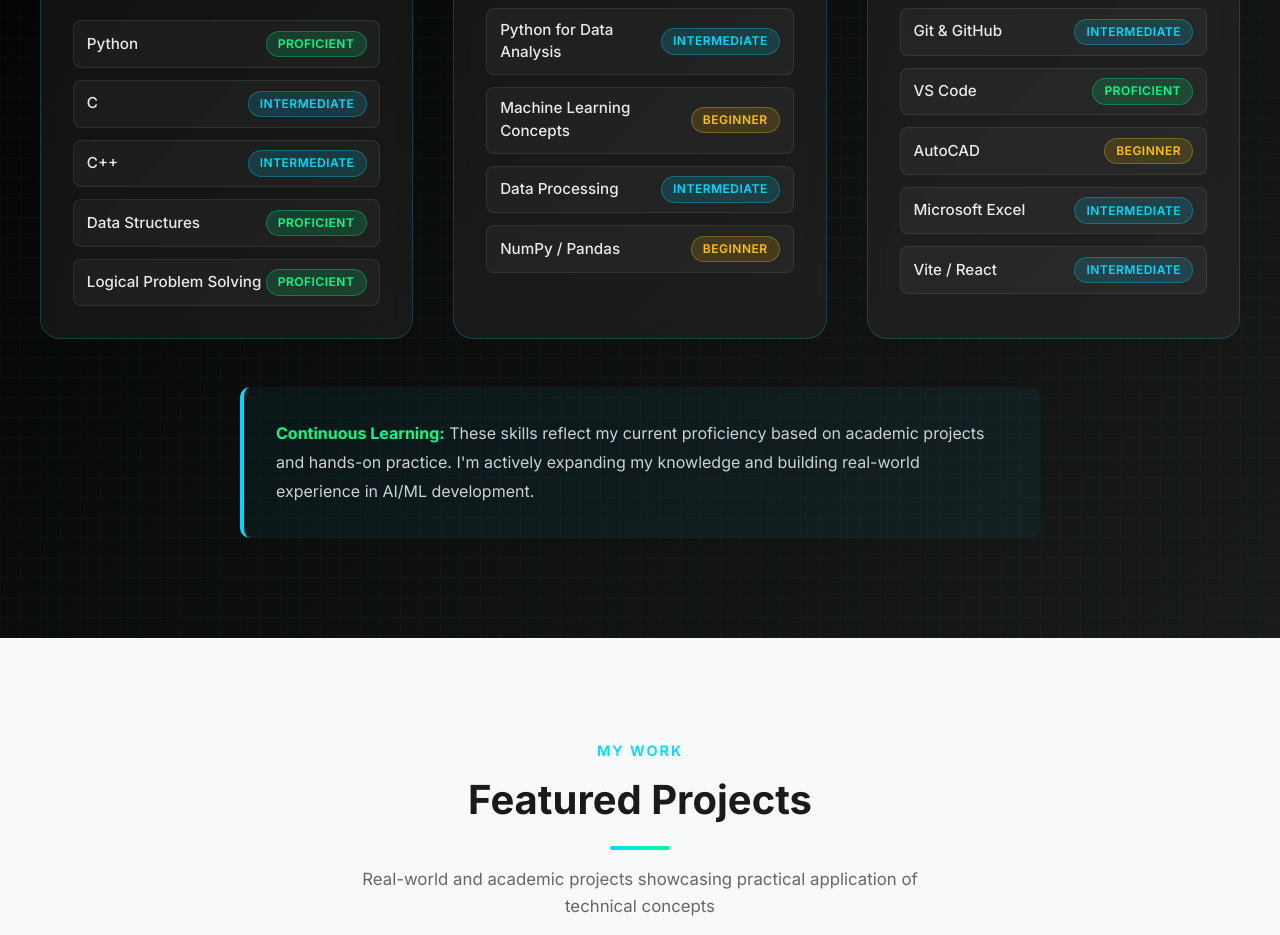
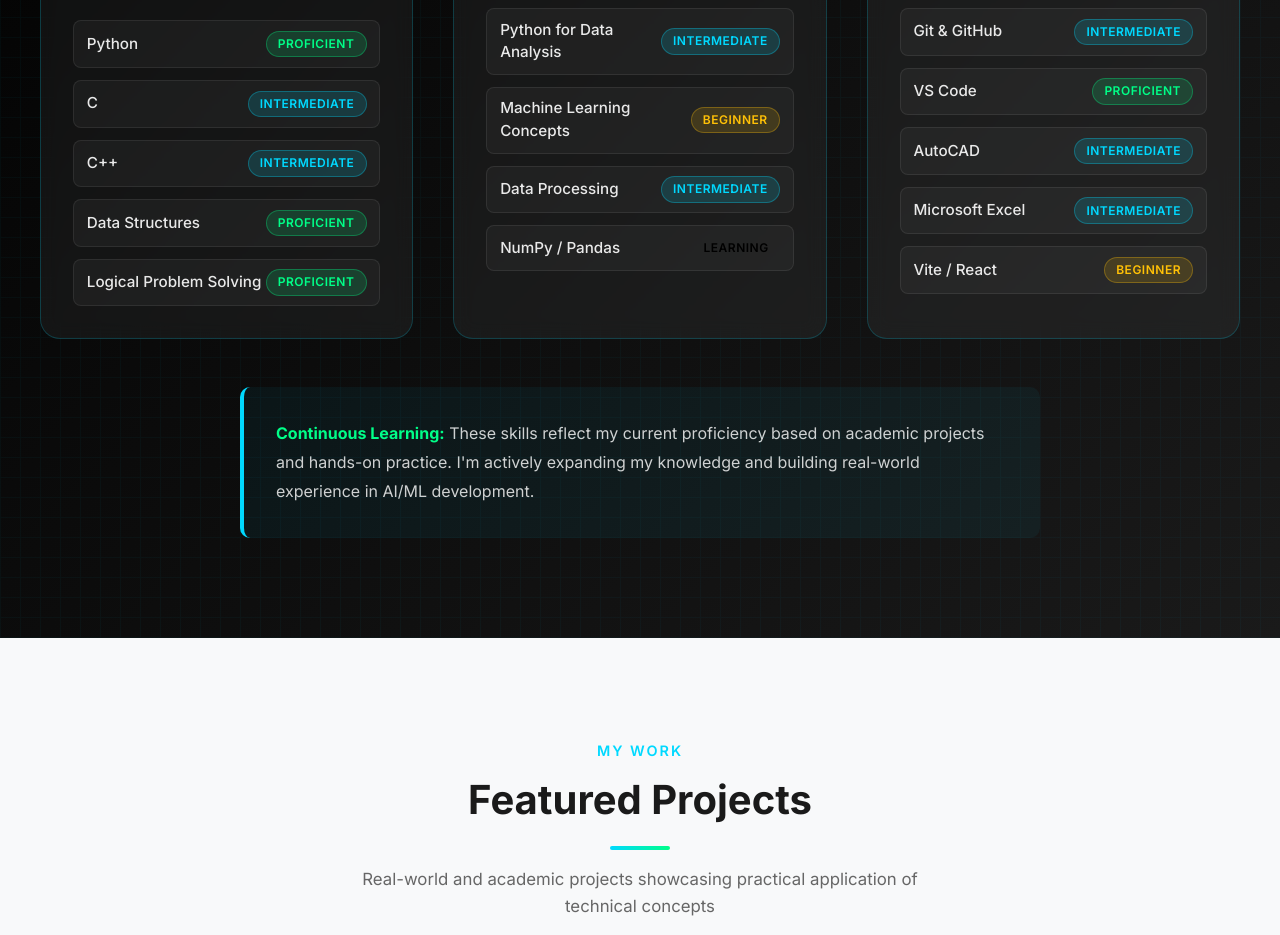
Before and after one commit to Mohdaqdas05/aqdas-portfolio-new, a React (Vite) app: page / in a window 1280 px wide. Shown: the part 2580-3515 px from the top of the page. Built offline with nearby package versions, Linux system fonts and the light colour scheme.

Commit message:
Update Skills.jsx

```diff
--- a/src/components/Skills.jsx
+++ b/src/components/Skills.jsx
@@ -20,7 +20,7 @@ const Skills = () => {
         { name: "Python for Data Analysis", level: "Intermediate" },
         { name: "Machine Learning Concepts", level: "Beginner" },
         { name: "Data Processing", level: "Intermediate" },
-        { name: "NumPy / Pandas", level: "Beginner" }
+        { name: "NumPy / Pandas", level: "Learning" }
       ]
     },
     {
@@ -29,9 +29,9 @@ const Skills = () => {
       skills: [
         { name: "Git & GitHub", level: "Intermediate" },
         { name: "VS Code", level: "Proficient" },
-        { name: "AutoCAD", level: "Beginner" },
+        { name: "AutoCAD", level: "Intermediate" },
         { name: "Microsoft Excel", level: "Intermediate" },
-        { name: "Vite / React", level: "Intermediate" }
+        { name: "Vite / React", level: "Beginner" }
       ]
     }
   ];
```
